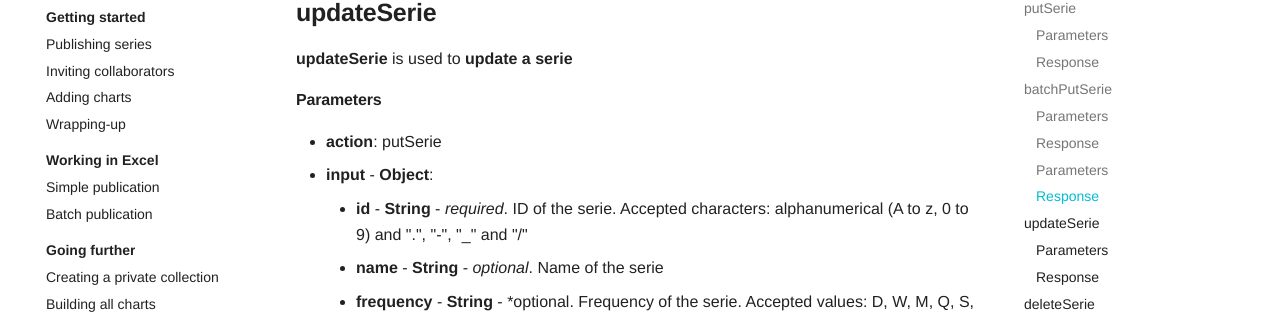
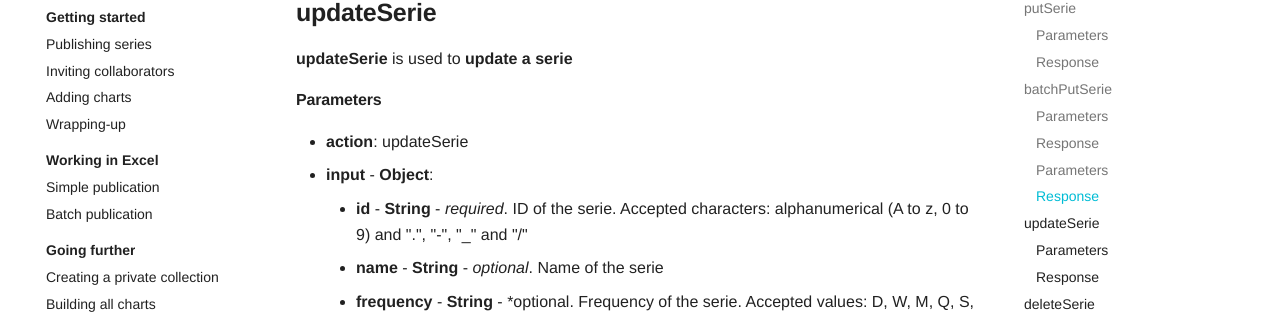
Before and after one commit to t-lm/statdocspub, an MkDocs documentation site: the page built from docs/api/reference.md, in a window 1280 px wide and 900 px high, scrolled down 2297 px. Shown: the part 127-446 px from the top of the window. Built offline with MkDocs 1.6.1 and Material for MkDocs 9.7.7, drawn with Linux system fonts in a browser that asks for light colours.

Commit message:
2023-03-13

```diff
--- a/docs/api/reference.md
+++ b/docs/api/reference.md
@@ -96,7 +96,7 @@ As an example, a/b/c is the parent ID of a/b/c/serie1 and a/b/c/serie2
 
 #### Parameters
 
-- **action**: putSerie
+- **action**: updateSerie
 - **input** - **Object**:
     - **id** - **String** - *required*. ID of the serie. Accepted characters: alphanumerical (A to z, 0 to 9) and ".", "-", "_" and "/"
     - **name** - **String** - *optional*. Name of the serie
```
